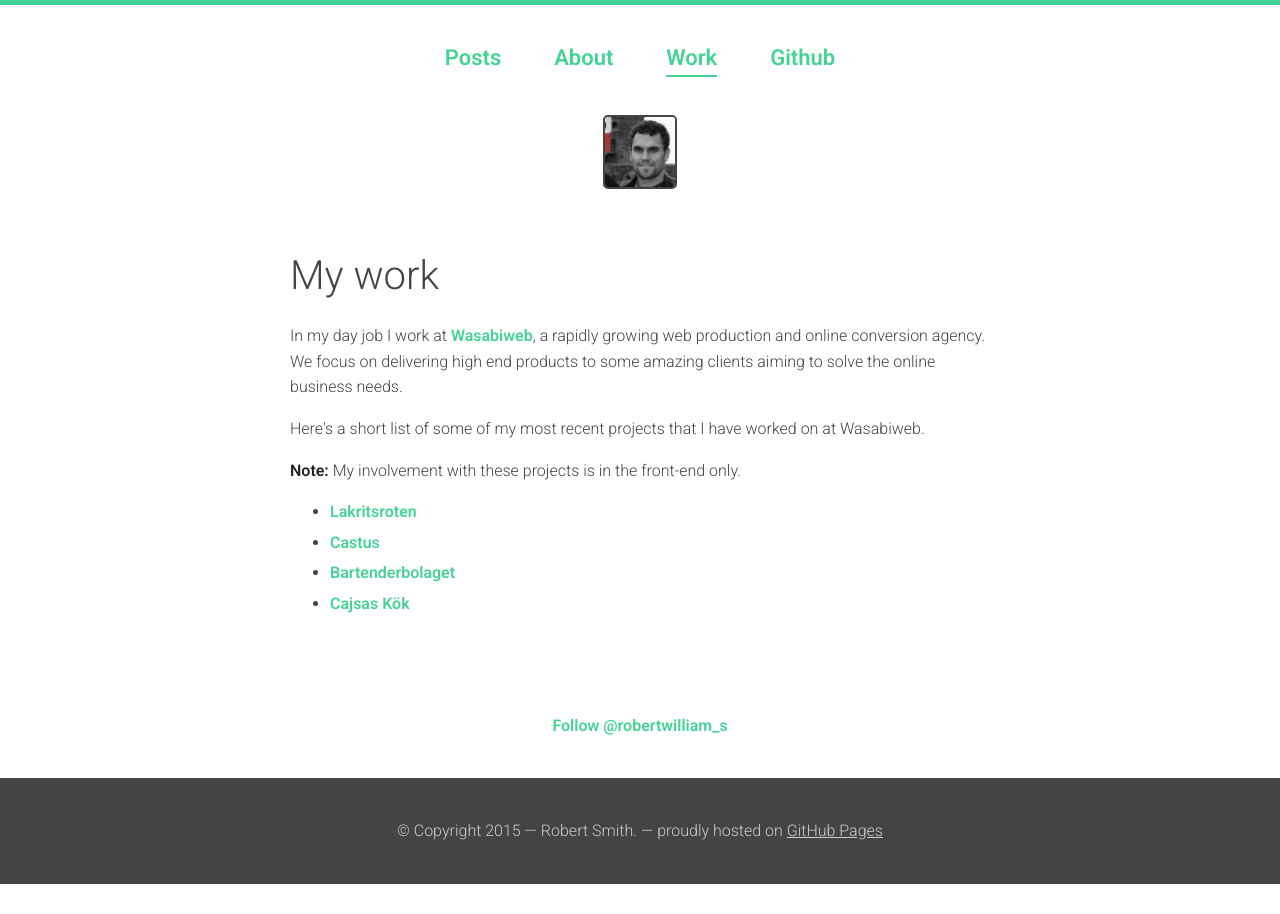
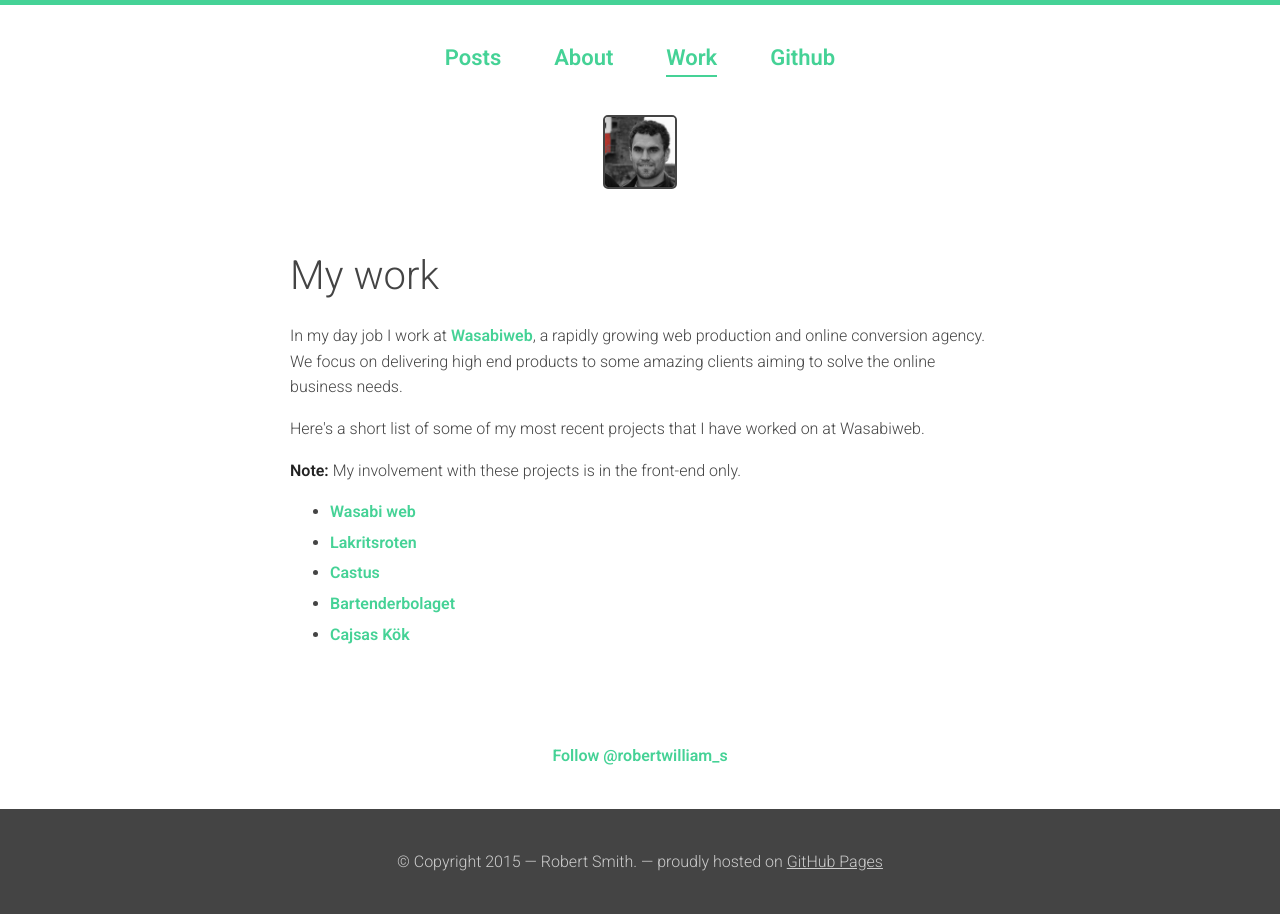
Before and after one commit to rbrtsmith/rbrtsmith.github.io, a Jekyll site: the page built from work/index.html, in a window 1280 px wide. Built offline with Jekyll 4.4.1, drawn with Linux system fonts in a browser that asks for light colours; comment, search, counter and statistics services are not loaded.

Commit message:
added wasabiweb to work

```diff
--- a/work/index.html
+++ b/work/index.html
@@ -14,6 +14,9 @@ meta: "A listing of my most recent projects"
 
 <ul>
     <li>
+        <a href="http://www.wasabiweb.se/">Wasabi web</a>
+    </li>
+    <li>
         <a href="http://www.lakritsroten.se/">Lakritsroten</a>
     </li>
     <li>
```
